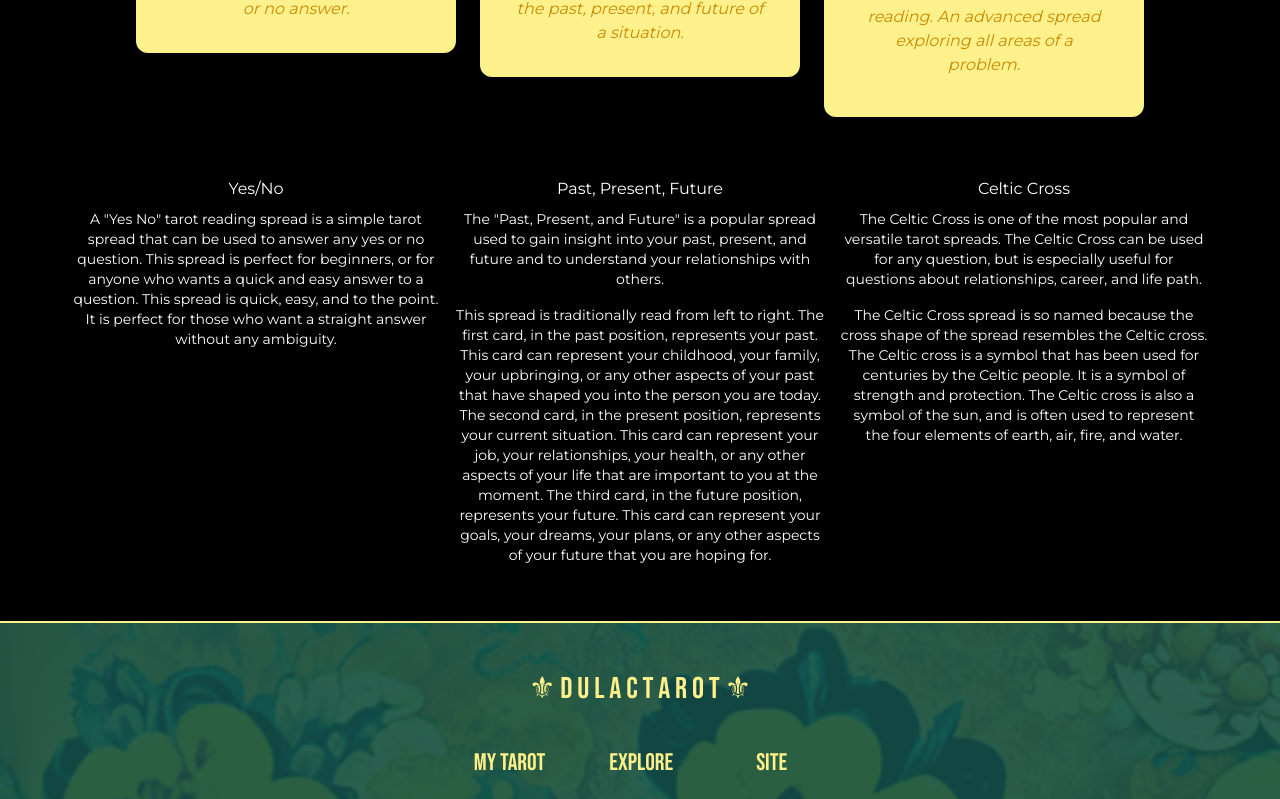
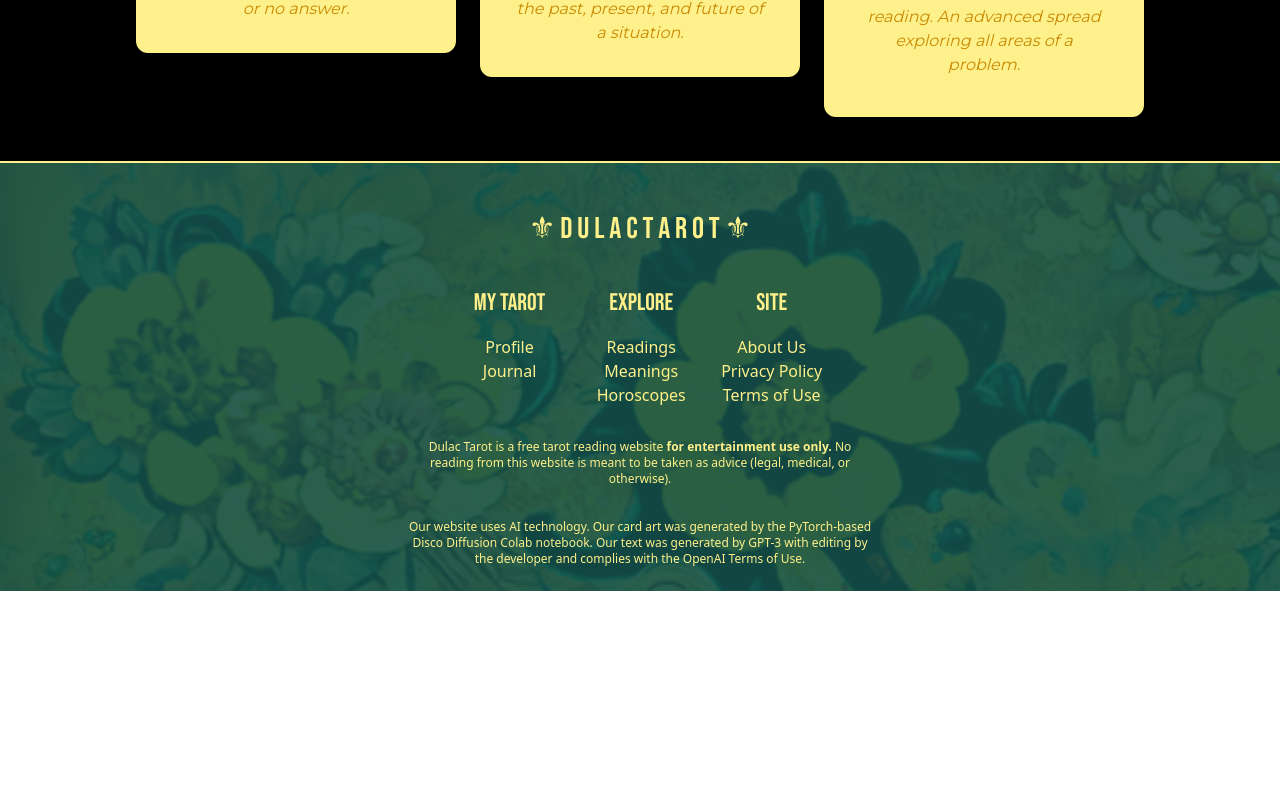
Before and after one commit to ccingram94/dulactarot, a Next.js app: page /readings in a window 1280 px wide. Shown: the part 671-1470 px from the top of the page. After the commit the page ends 1262 px from the top, so only its background shows below. Built offline with nearby package versions, Linux system fonts and the light colour scheme; no server answers.

Commit message:
removed ugly section

```diff
--- a/pages/readings.js
+++ b/pages/readings.js
@@ -24,24 +24,6 @@ export default function Meanings() {
           <p className="lg:text-lg text-center p-6 bg-yellow-200 bg-yellow-200 bg-opacity-60">free online tarot readings with detailed meanings</p>
           <div className=" flex flex-col justify-center items-center bg-black text-white text-center p-2 lg:p-4 pt-5 lg:pt-10">
             <FreeReadingSection />
-            <div className="p-2 lg:p-4">
-              <div className="flex flex-row flex-wrap p-2 m-2">
-                <div className="max-w-sm">
-                  <h2>Yes/No</h2>
-                  <p className="p-2 text-sm">A "Yes No" tarot reading spread is a simple tarot spread that can be used to answer any yes or no question. This spread is perfect for beginners, or for anyone who wants a quick and easy answer to a question.  This spread is quick, easy, and to the point. It is perfect for those who want a straight answer without any ambiguity.</p>
-                </div>
-                <div className="max-w-sm">
-                  <h2>Past, Present, Future</h2>
-                  <p className="p-2 text-sm">The "Past, Present, and Future"  is a popular spread used to gain insight into your past, present, and future and to understand your relationships with others.</p>
-                  <p className="p-2 text-sm">This spread is traditionally read from left to right. The first card, in the past position, represents your past. This card can represent your childhood, your family, your upbringing, or any other aspects of your past that have shaped you into the person you are today. The second card, in the present position, represents your current situation. This card can represent your job, your relationships, your health, or any other aspects of your life that are important to you at the moment. The third card, in the future position, represents your future. This card can represent your goals, your dreams, your plans, or any other aspects of your future that you are hoping for.</p>
-                </div>
-                <div className="max-w-sm">
-                  <h2>Celtic Cross</h2>
-                  <p className="p-2 text-sm">The Celtic Cross is one of the most popular and versatile tarot spreads. The Celtic Cross can be used for any question, but is especially useful for questions about relationships, career, and life path. </p>
-                  <p className="p-2 text-sm">The Celtic Cross spread is so named because the cross shape of the spread resembles the Celtic cross. The Celtic cross is a symbol that has been used for centuries by the Celtic people. It is a symbol of strength and protection. The Celtic cross is also a symbol of the sun, and is often used to represent the four elements of earth, air, fire, and water. </p>
-                </div>
-              </div>
-            </div>
           </div>
         </div>
       </main>
```
